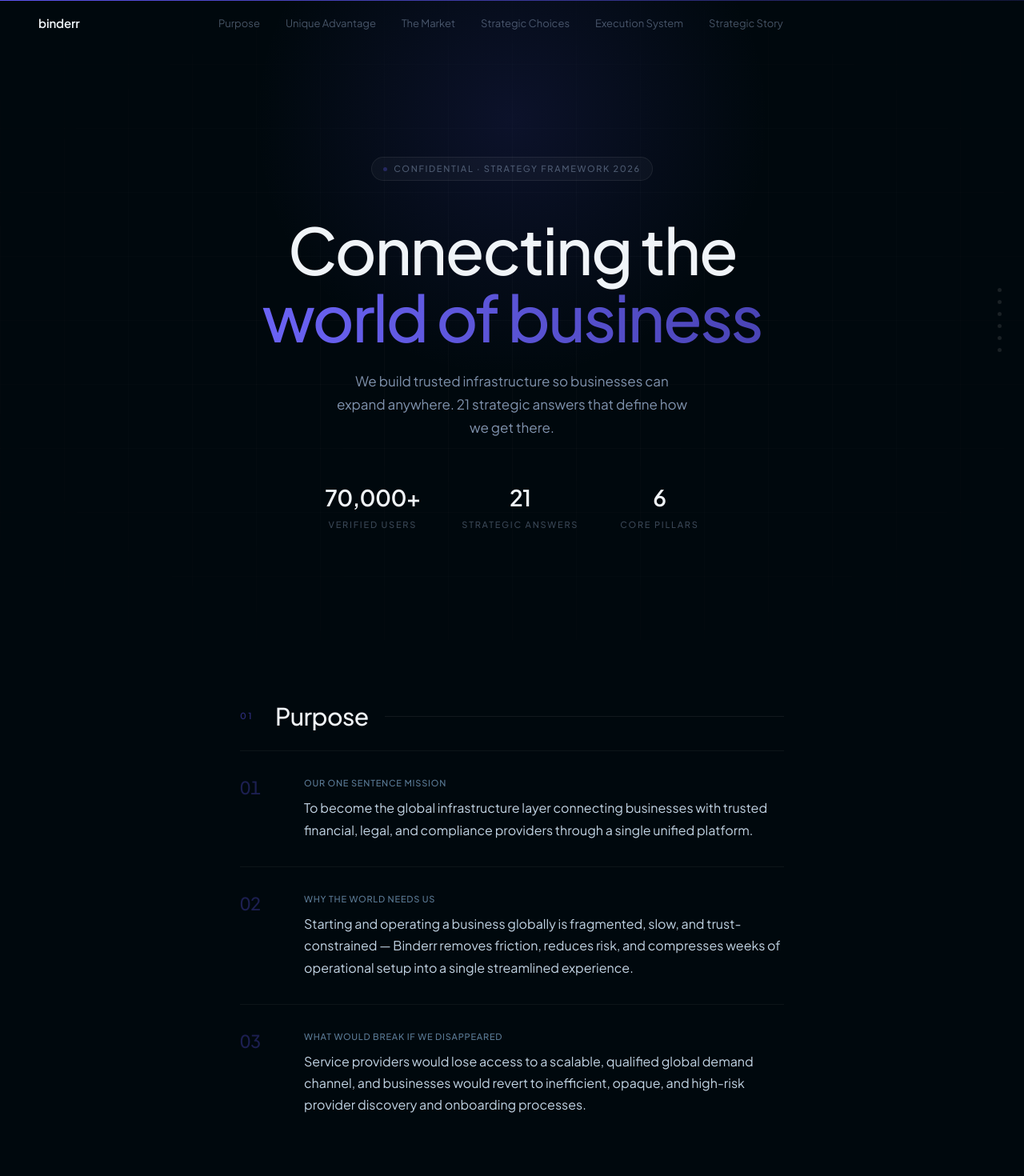
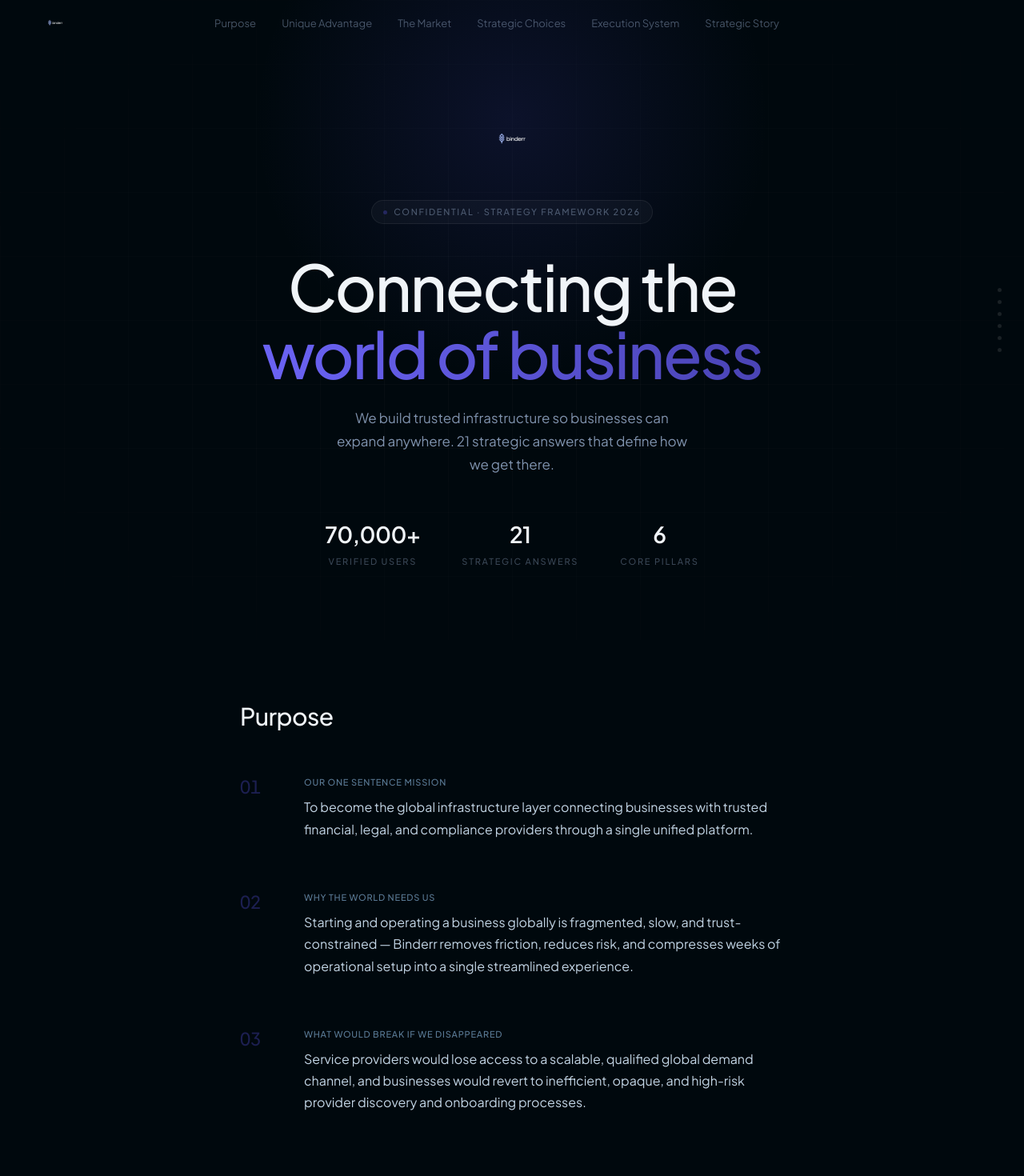
Before and after one commit to priidikkasak/binderr, a Next.js app: page / in a window 1280 px wide. Shown: the top 1470 px of the page at 80% size. Built offline with nearby package versions, Linux system fonts and the light colour scheme.

Commit message:
Add real logo, remove all lines, remove section index numbers

```diff
--- a/app/page.tsx
+++ b/app/page.tsx
@@ -1,7 +1,7 @@
 "use client";
 
 import { useEffect, useRef, useState } from "react";
-import { motion, useScroll, useTransform } from "framer-motion";
+import { motion } from "framer-motion";
 
 // ─── DATA ──────────────────────────────────────────────────────────────────────
 
@@ -215,20 +215,9 @@
         display: "flex",
         gap: "32px",
         padding: "32px 0",
-        borderTop: "1px solid rgba(255,255,255,0.05)",
         position: "relative",
       }}
     >
-      {/* Highlight accent — left border only */}
-      {item.highlight && (
-        <div style={{
-          position: "absolute",
-          left: 0, top: "28px", bottom: "28px",
-          width: "2px",
-          background: "rgba(93,85,240,0.4)",
-          borderRadius: "2px",
-        }} />
-      )}
 
       {/* Number */}
       <span style={{
@@ -343,25 +332,8 @@
         animate={visible ? { opacity: 1, y: 0 } : {}}
         transition={{ duration: 0.45, ease: [0.16, 1, 0.3, 1] }}
       >
-        {/* Section header row */}
-        <div style={{
-          display: "flex",
-          alignItems: "center",
-          gap: "20px",
-          marginBottom: "8px",
-          paddingBottom: "20px",
-        }}>
-          <span style={{
-            fontSize: "11px",
-            fontWeight: 600,
-            letterSpacing: "0.22em",
-            textTransform: "uppercase",
-            color: "rgba(93,85,240,0.45)",
-            flexShrink: 0,
-            width: "24px",
-          }}>
-            {section.index}
-          </span>
+        {/* Section header */}
+        <div style={{ marginBottom: "8px", paddingBottom: "20px" }}>
           <h2 style={{
             fontSize: "clamp(22px, 3vw, 30px)",
             fontWeight: 500,
@@ -371,11 +343,6 @@
           }}>
             {section.title}
           </h2>
-          <div style={{
-            flex: 1,
-            height: "1px",
-            background: "rgba(255,255,255,0.07)",
-          }} />
         </div>
       </motion.div>
 
@@ -392,8 +359,6 @@
 // ─── PAGE ───────────────────────────────────────────────────────────────────────
 
 export default function Page() {
-  const { scrollYProgress } = useScroll();
-  const progressWidth = useTransform(scrollYProgress, [0, 1], ["0%", "100%"]);
 
   const [activeIdx, setActiveIdx] = useState(-1);
   const [scrolled, setScrolled] = useState(false);
@@ -420,13 +385,6 @@
   return (
     <div style={{ background: "#00080D", minHeight: "100vh" }}>
 
-      {/* Progress bar */}
-      <motion.div style={{
-        position: "fixed", top: 0, left: 0, height: "1px",
-        width: progressWidth,
-        background: "linear-gradient(90deg, #5D55F0, rgba(93,85,240,0.2))",
-        zIndex: 60, pointerEvents: "none",
-      }} />
 
       {/* Side nav dots */}
       <nav className="hidden xl:flex" style={{
@@ -466,9 +424,7 @@
         }}
       >
         {/* Logo */}
-        <span style={{ fontSize: "15px", fontWeight: 600, color: "#F0F4F8", letterSpacing: "-0.01em" }}>
-          binderr
-        </span>
+        <img src="/logo.png" alt="Binderr" style={{ height: "28px", width: "auto" }} />
 
         {/* Nav */}
         <div className="hidden md:flex" style={{ alignItems: "center", gap: "32px" }}>
@@ -528,14 +484,24 @@
           animate={{ opacity: 1, y: 0 }}
           transition={{ duration: 0.8, ease: [0.16, 1, 0.3, 1] }}
         >
+          {/* Logo */}
+          <motion.div
+            initial={{ opacity: 0 }}
+            animate={{ opacity: 1 }}
+            transition={{ delay: 0.1, duration: 0.6 }}
+            style={{ marginBottom: "48px" }}
+          >
+            <img src="/logo.png" alt="Binderr" style={{ height: "52px", width: "auto", margin: "0 auto", display: "block" }} />
+          </motion.div>
+
           {/* Eyebrow */}
           <motion.div
             initial={{ opacity: 0 }}
             animate={{ opacity: 1 }}
-            transition={{ delay: 0.12, duration: 0.5 }}
+            transition={{ delay: 0.2, duration: 0.5 }}
             style={{
               display: "inline-flex", alignItems: "center", gap: "8px",
-              marginBottom: "44px", padding: "6px 14px",
+              marginBottom: "36px", padding: "6px 14px",
               borderRadius: "100px",
               background: "rgba(255,255,255,0.03)",
               border: "1px solid rgba(255,255,255,0.07)",
@@ -638,7 +604,6 @@
       {/* ── CLOSING ── */}
       <div style={{
         position: "relative", padding: "96px 24px",
-        borderTop: "1px solid rgba(255,255,255,0.05)",
       }}>
         <div style={{
           position: "absolute", inset: 0,
@@ -679,12 +644,9 @@
           padding: "28px 48px",
           display: "flex", alignItems: "center",
           justifyContent: "space-between", flexWrap: "wrap", gap: "12px",
-          borderTop: "1px solid rgba(255,255,255,0.04)",
         }}
       >
-        <span style={{ fontSize: "14px", fontWeight: 600, color: "rgba(255,255,255,0.25)" }}>
-          binderr
-        </span>
+        <img src="/logo.png" alt="Binderr" style={{ height: "22px", width: "auto", opacity: 0.35 }} />
         <span style={{
           fontSize: "11px", color: "rgba(127,146,173,0.25)",
           letterSpacing: "0.1em", textTransform: "uppercase",
```
Also changed, not shown: public/logo.png (added).
